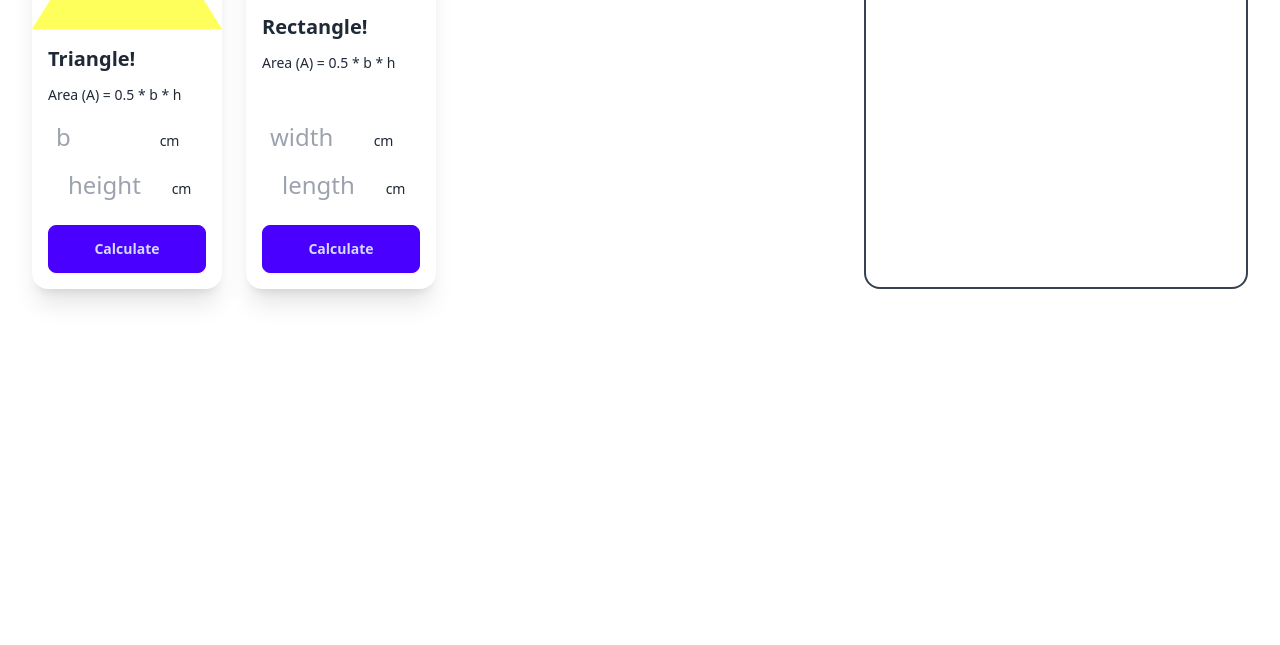
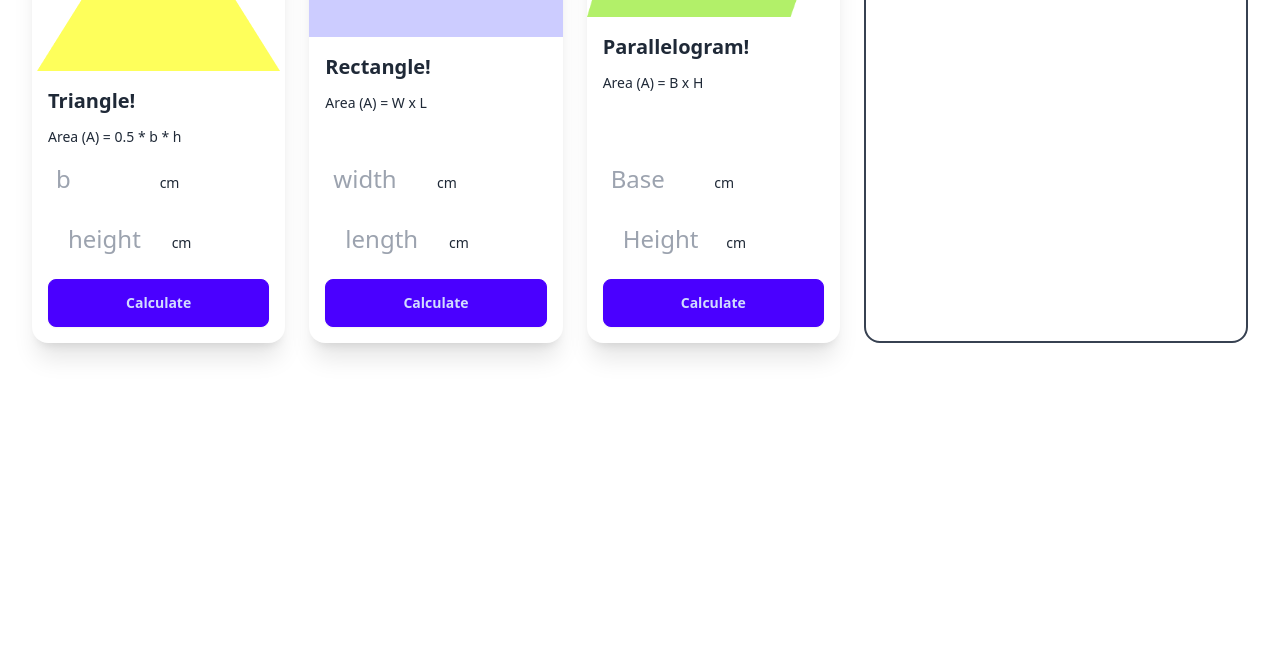
Before and after one commit to AurnobOnWeb/geometry, a plain HTML site: page index.html in a window 1280 px wide. Shown: the part 155-800 px from the top of the page. Drawn offline with nearby package versions, Linux system fonts and the light colour scheme.

Commit message:
parallelogram

```diff
--- a/index.html
+++ b/index.html
@@ -11,16 +11,16 @@
   <header></header>
   <main >
     <!-- main -->
-    <div class="flex flex-col md:flex-row">
+    <div class="flex flex-col md:flex-row gap-6">
       <!-- Shape Card -->
-      <div class="flex-1 grid grid-cols-1 md:grid-cols-2 lg:grid-cols-4 gap-6 ">
+      <div class="flex-1 grid grid-cols-1 md:grid-cols-2 lg:grid-cols-3 gap-6 ">
         <!-- Triangle -->
         <div class="card card-compact  bg-base-100 shadow-xl">
           <figure><img src="images/triangle.png" alt="Shoes" /></figure>
           <div class="card-body">
             <h2 class="card-title">Triangle!</h2>
             <p>Area (A) = 0.5 * b * h </p>
-           <div class="space-x-3">
+           <div class="lg:space-x-3 space-y-3">
             <input type="text" class="w-24 text-2xl p-2 rounded-sm" placeholder="b" id="triangleBase">
             <span>cm</span>
             <input type="text" class="w-24 text-2xl p-2 rounded-sm" placeholder="height" id="triangleHeight">
@@ -37,8 +37,8 @@
           <figure><img src="images/rectangle.png" alt="Shoes" /></figure>
           <div class="card-body">
             <h2 class="card-title">Rectangle!</h2>
-            <p>Area (A) = 0.5 * b * h </p>
-           <div class="lg:space-x-3">
+            <p>Area (A) = W x L </p>
+           <div class="lg:space-x-3 space-y-3">
             <input type="text" class="w-24 text-2xl p-2 rounded-sm" placeholder="width" id="width">
             <span>cm</span>
             <input type="text" class="w-24 text-2xl p-2 rounded-sm" placeholder="length" id="length">
@@ -47,6 +47,24 @@
            <span id="rectangle-area"></span>
             <div class="card-actions">
               <button class="btn btn-primary w-full " onclick="calculateRectangle()">Calculate</button>
+            </div>
+          </div>
+        </div>
+        <!-- Parallelogram -->
+        <div class="card card-compact  bg-base-100 shadow-xl">
+          <figure><img src="images/parallelogram.png" alt="Shoes" /></figure>
+          <div class="card-body">
+            <h2 class="card-title">Parallelogram!</h2>
+            <p>Area (A) = B x H </p>
+           <div class="lg:space-x-3 space-y-3">
+            <input type="text" class="w-24 text-2xl p-2 rounded-sm" placeholder="Base" id="parallelogramBase">
+            <span>cm</span>
+            <input type="text" class="w-24 text-2xl p-2 rounded-sm" placeholder="Height" id="parallelogramHeight">
+            <span>cm</span>
+           </div>
+           <span id="parallelogram-area"></span>
+            <div class="card-actions">
+              <button class="btn btn-primary w-full " onclick="calculateParallelogram()">Calculate</button>
             </div>
           </div>
         </div>
@@ -61,6 +79,8 @@
   </main>
   <script src="js/triangle.js"></script>
   <script src="js/rectangle.js"></script>
+  <script src="js/parallelogram.js"></script>
+
 
 </body>
 </html>
--- /dev/null
+++ b/js/parallelogram.js
@@ -0,0 +1,17 @@
+function calculateParallelogram() {
+  const base = getValues("parallelogramBase");
+  const height = getValues("parallelogramHeight");
+
+  const area = base * height;
+
+  setValues("parallelogram-area", area);
+}
+
+function getValues(input) {
+  const inputFiled = document.getElementById(input).value;
+  const values = parseFloat(inputFiled);
+  return values;
+}
+function setValues(id, area) {
+  document.getElementById(id).innerText = area;
+}
```
